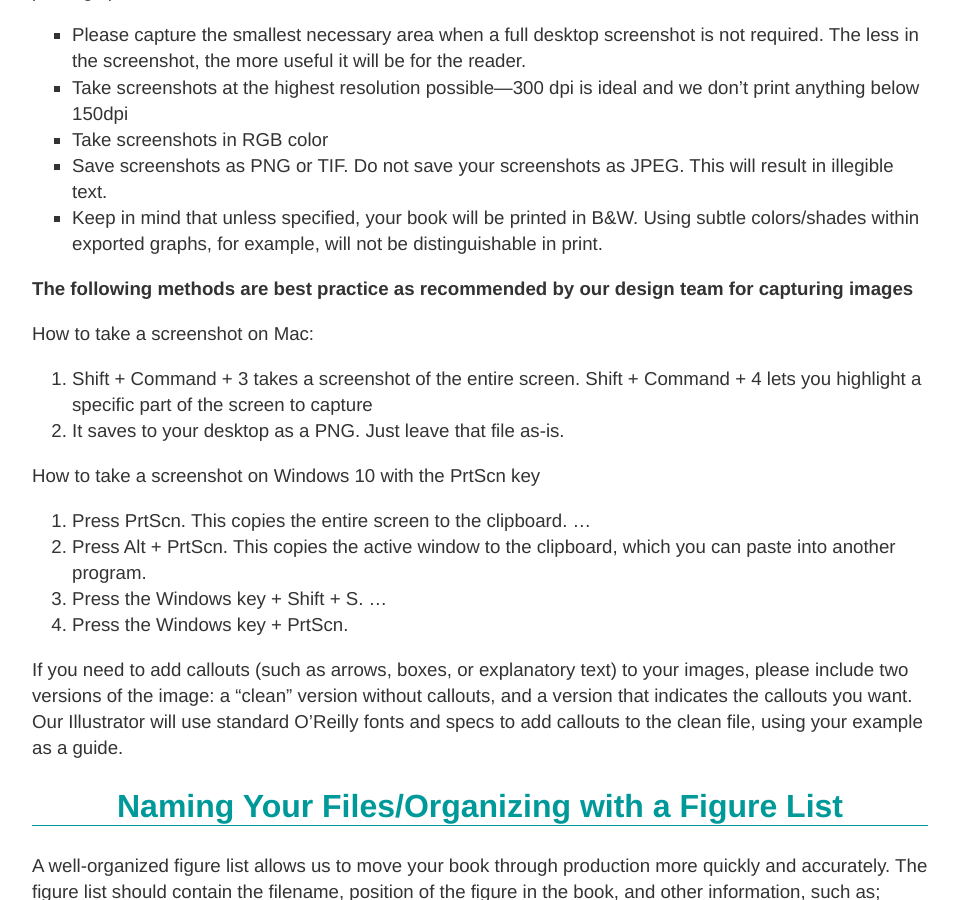
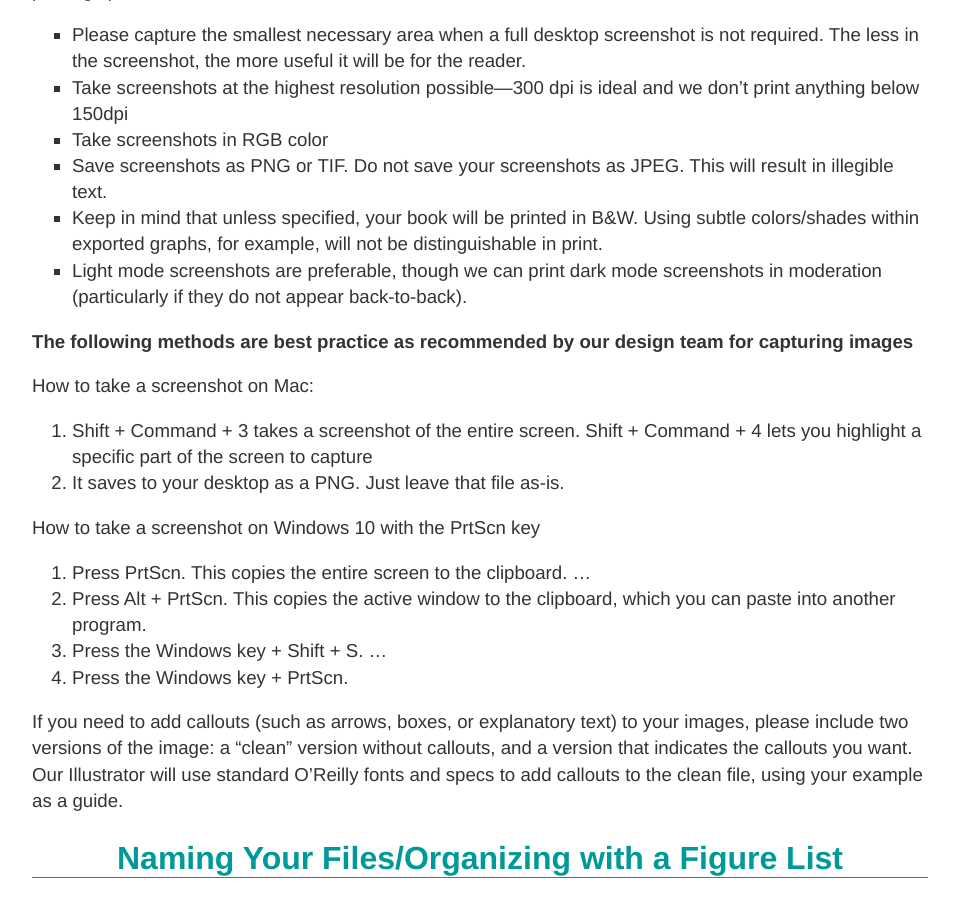
Before and after one commit to oreillymedia/production-resources, a Jekyll site: the page built from illustrations/index.md, in a window 1280 px wide and 900 px high, scrolled down 1328 px. Shown: the whole window, without its empty margins (160-1119 px from the left). Built offline with Jekyll 4.4.1, drawn with Linux system fonts in a browser that asks for light colours.

Commit message:
adding note about dark mode

```diff
--- a/illustrations/index.md
+++ b/illustrations/index.md
@@ -49,6 +49,7 @@ Screenshots will be processed to ensure correct sizing, and may be slightly dark
 * Take screenshots in RGB color
 * Save screenshots as PNG or TIF. Do not save your screenshots as JPEG. This will result in illegible text.
 * Keep in mind that unless specified, your book will be printed in B&W. Using subtle colors/shades within exported graphs, for example, will not be distinguishable in print.
+* Light mode screenshots are preferable, though we can print dark mode screenshots in moderation (particularly if they do not appear back-to-back).
 
 **The following methods are best practice as recommended by our design team for capturing images**
 
```
